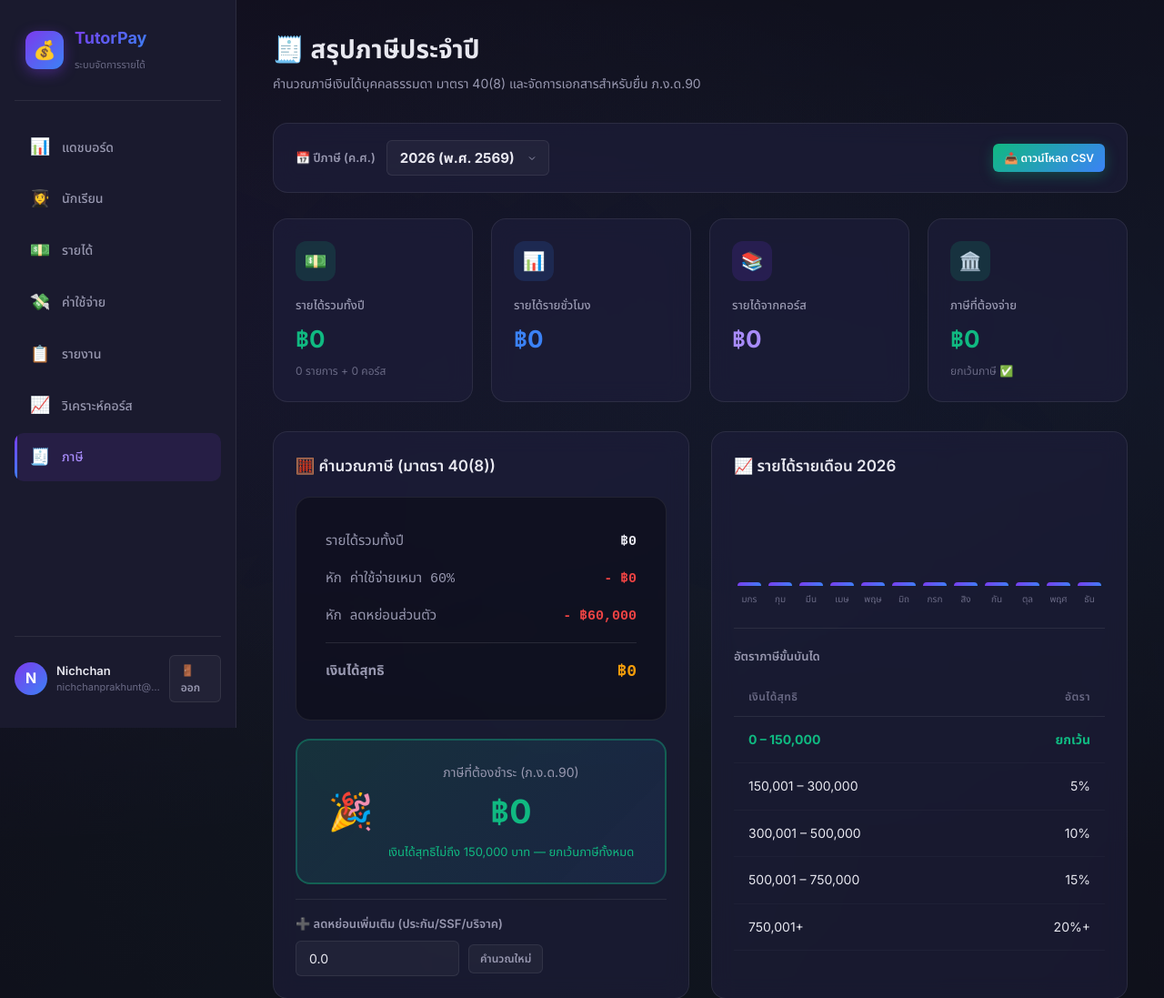
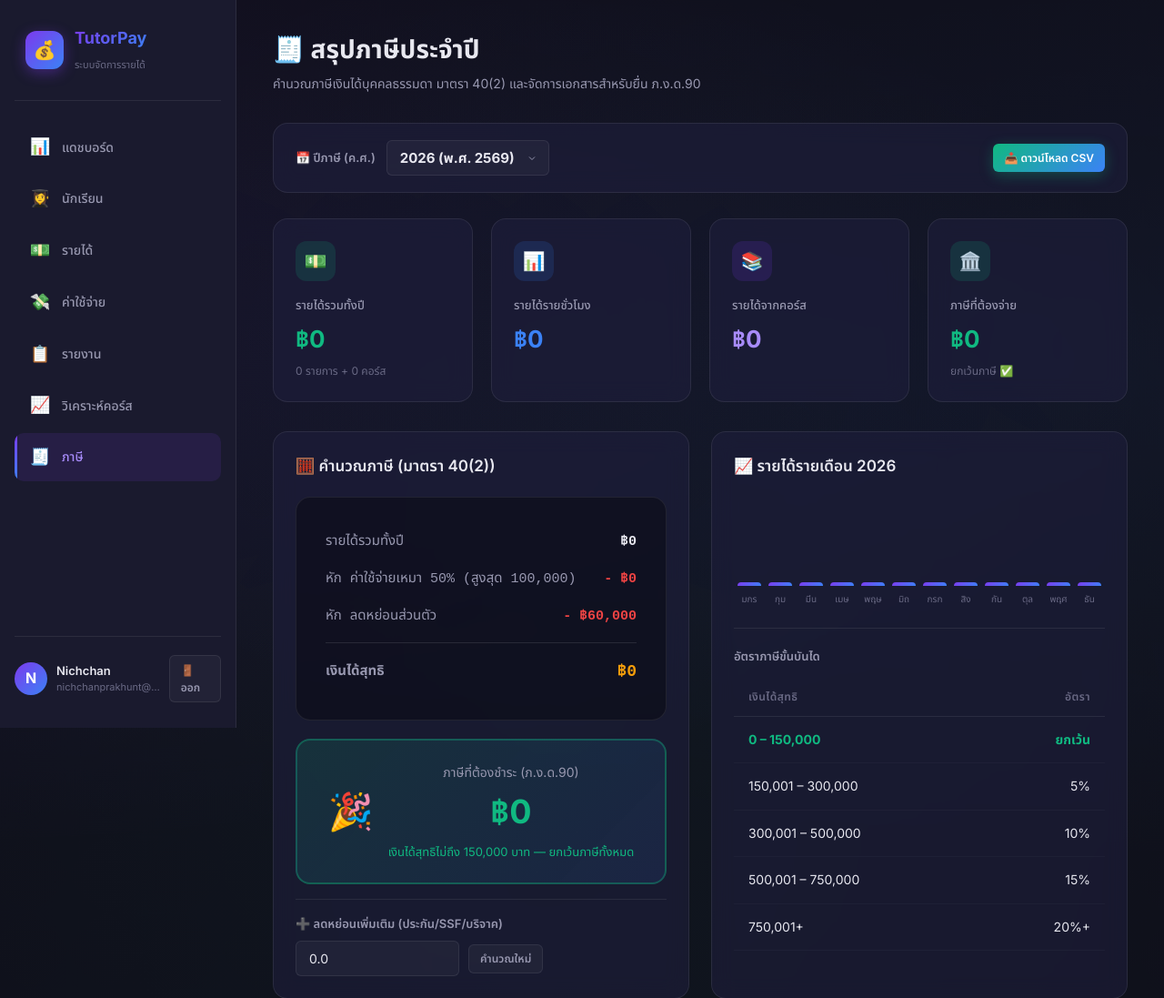
Before and after one commit to nichzako/TutorPay, a Flask app: page /tax in a window 1280 px wide. Shown: the top 1097 px of the page at 91% size. Run offline with Flask 3, Linux system fonts and the light colour scheme; a user stored in the database is signed in.

Commit message:
fix: Update tax calculation and UI from Section 40(8) to 40(2)

```diff
--- a/app.py
+++ b/app.py
@@ -1068,8 +1068,8 @@ def tax_summary_page():
         m = c.payment_date.month if c.payment_date else 1
         monthly_income[m] += c.price_per_course
 
-    # Tax calculation — Section 40(8) flat 60% expense deduction
-    expense_deduction = total_income * 0.60
+    # Tax calculation — Section 40(2) 50% expense deduction (Max 100,000 THB)
+    expense_deduction = min(total_income * 0.50, 100_000.0)
     personal_deduction = 60_000.0
     total_deductions = expense_deduction + personal_deduction + extra_deductions
     net_income = max(0.0, total_income - total_deductions)
--- a/templates/tax_summary.html
+++ b/templates/tax_summary.html
@@ -4,7 +4,7 @@
 {% block content %}
 <div class="page-header">
   <h2>🧾 สรุปภาษีประจำปี</h2>
-  <p>คำนวณภาษีเงินได้บุคคลธรรมดา มาตรา 40(8) และจัดการเอกสารสำหรับยื่น ภ.ง.ด.90</p>
+  <p>คำนวณภาษีเงินได้บุคคลธรรมดา มาตรา 40(2) และจัดการเอกสารสำหรับยื่น ภ.ง.ด.90</p>
 </div>
 
 <!-- Year Selector -->
@@ -54,7 +54,7 @@
   <!-- Tax Calculation -->
   <div class="card">
     <div class="card-header">
-      <h3>🧮 คำนวณภาษี (มาตรา 40(8))</h3>
+      <h3>🧮 คำนวณภาษี (มาตรา 40(2))</h3>
     </div>
     <div class="tax-calc-box">
       <div class="tax-calc-row">
@@ -62,7 +62,7 @@
         <span class="tax-calc-value">฿{{ "{:,.0f}".format(total_income) }}</span>
       </div>
       <div class="tax-calc-row">
-        <span class="tax-calc-label">หัก ค่าใช้จ่ายเหมา 60%</span>
+        <span class="tax-calc-label">หัก ค่าใช้จ่ายเหมา 50% (สูงสุด 100,000)</span>
         <span class="tax-calc-value tax-calc-deduct">- ฿{{ "{:,.0f}".format(expense_deduction) }}</span>
       </div>
       <div class="tax-calc-row">
```
